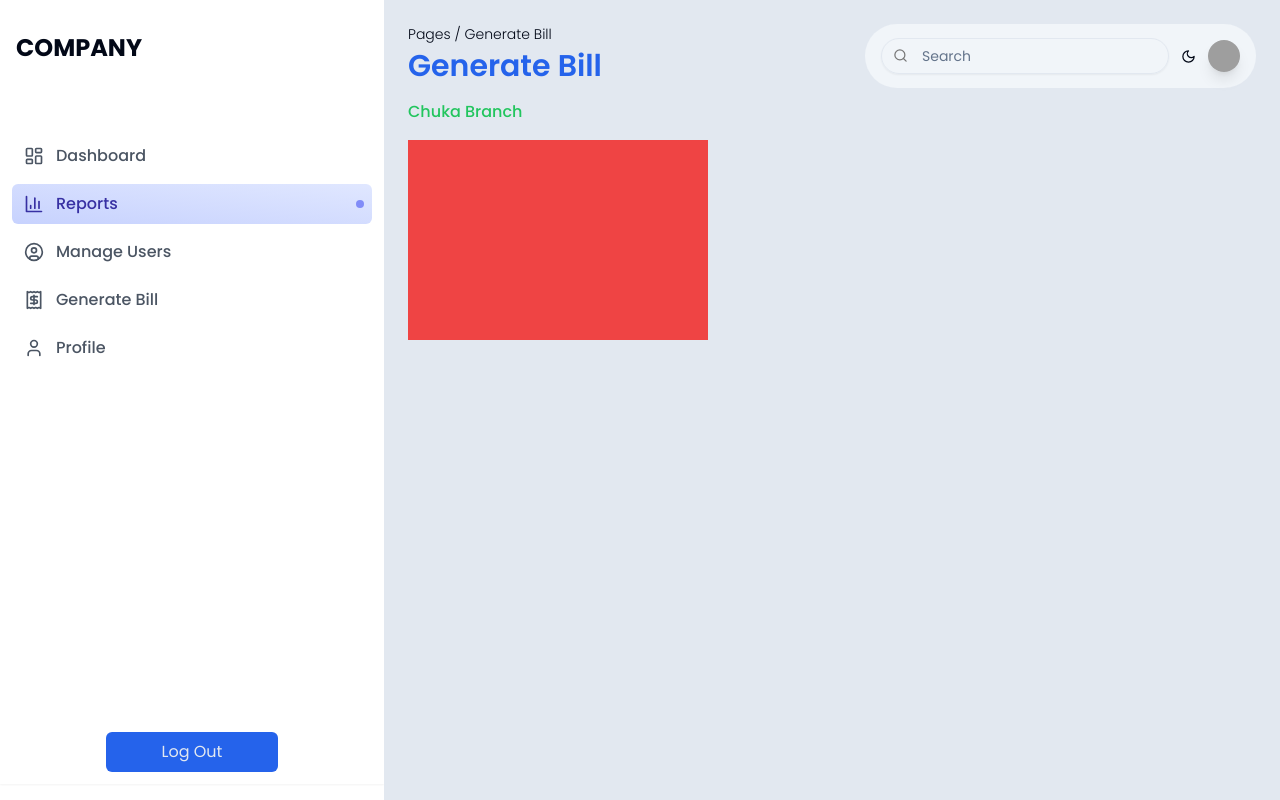
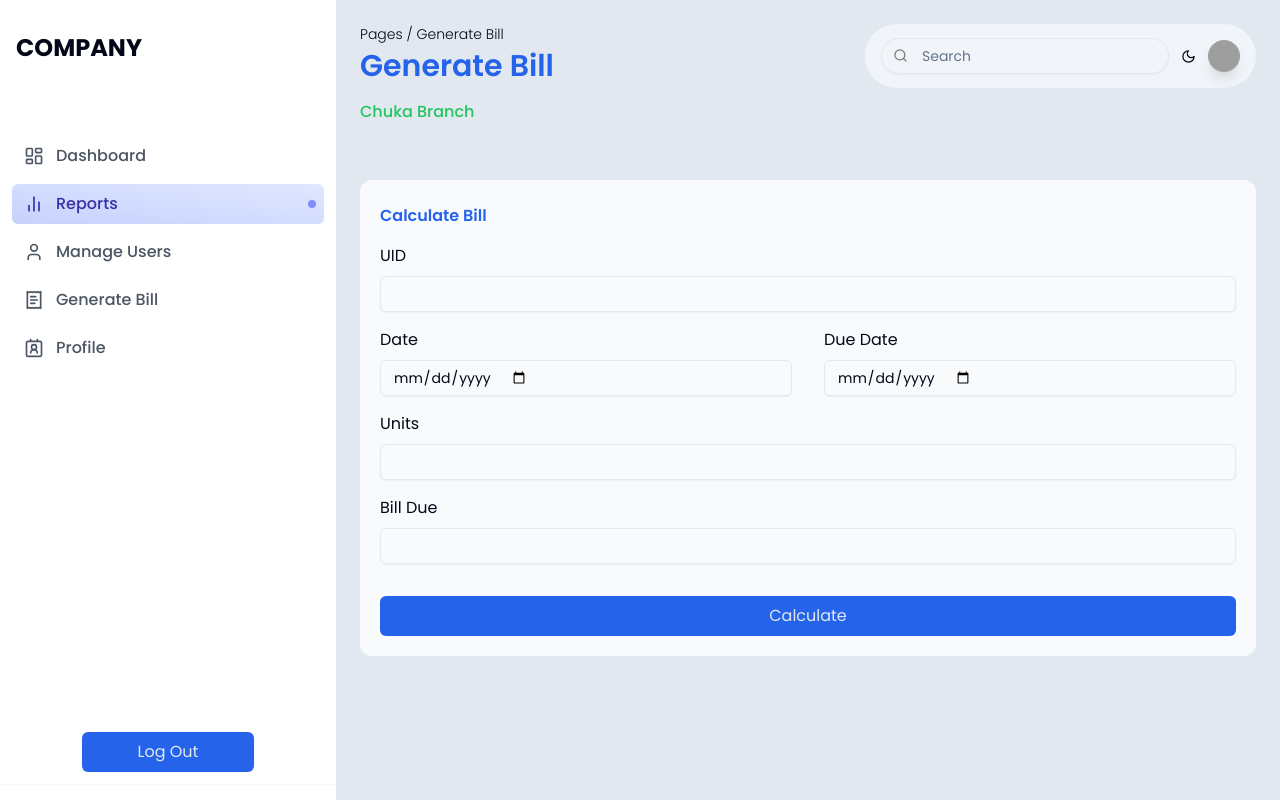
Before and after one commit to deluxesande/nextjs-ems-dashboard, a Next.js app: page /generate-bill in a window 1280 px wide. Built offline with nearby package versions, Linux system fonts and the light colour scheme; grey boxes are pictures that could not be loaded.

Commit message:
(Add): generate bill page

```diff
--- a/components/SideMenu/index.tsx
+++ b/components/SideMenu/index.tsx
@@ -1,10 +1,12 @@
 "use-client";
+import { useRouter } from "next/router";
 import { createContext, useState } from "react";
 
 export const SideMenuContext = createContext<any>(null);
 
 const SideMenu = ({ children }: any) => {
     const [expanded, setExpanded] = useState<boolean>(true);
+    const router = useRouter();
 
     return (
         <aside className="h-screen py-4 w-96">
@@ -26,7 +28,10 @@ const SideMenu = ({ children }: any) => {
                 </SideMenuContext.Provider>
 
                 <div className="flex justify-center items-center p-3 text-center w-full">
-                    <button className="bg-primary text-slate-200 px-14 py-2 rounded-md">
+                    <button
+                        className="bg-primary text-slate-200 px-14 py-2 rounded-md"
+                        onClick={() => router.push("/login")}
+                    >
                         Log Out
                     </button>
                 </div>
--- a/components/SideMenuLayout/index.tsx
+++ b/components/SideMenuLayout/index.tsx
@@ -3,10 +3,10 @@ import SideMenu from "@/components/SideMenu";
 import SideMenuItem from "@/components/utils/SideMenuItem";
 import {
     LayoutDashboard,
-    BarChart3,
-    UserCircle,
-    Receipt,
+    BarChart2,
     User,
+    ReceiptText,
+    Contact2,
     Search,
     Moon,
 } from "lucide-react";
@@ -30,21 +30,18 @@ const SideMenuLayout: React.FC<{
                     onClick={() => router.push("/")}
                 />
                 <SideMenuItem
-                    icon={<BarChart3 size={20} />}
+                    icon={<BarChart2 size={20} />}
                     text="Reports"
                     active
                     alert
                 />
+                <SideMenuItem icon={<User size={20} />} text="Manage Users" />
                 <SideMenuItem
-                    icon={<UserCircle size={20} />}
-                    text="Manage Users"
-                />
-                <SideMenuItem
-                    icon={<Receipt size={20} />}
+                    icon={<ReceiptText size={20} />}
                     text="Generate Bill"
                     onClick={() => router.push("/generate-bill")}
                 />
-                <SideMenuItem icon={<User size={20} />} text="Profile" />
+                <SideMenuItem icon={<Contact2 size={20} />} text="Profile" />
             </SideMenu>
             <div className="flex-grow p-6 bg-slate-200">
                 <div className="flex justify-between">
--- a/pages/generate-bill/index.tsx
+++ b/pages/generate-bill/index.tsx
@@ -1,5 +1,6 @@
 "use client";
 import SideMenuLayout from "@/components/SideMenuLayout";
+import { Input } from "@/components/ui/input";
 import Head from "next/head";
 
 const GenerateBill = () => {
@@ -8,7 +9,69 @@ const GenerateBill = () => {
             <Head>
                 <title>EBS | Generate Bill</title>
             </Head>
-            <div className="bg-red-500 h-[200px] w-[300px]"></div>
+            <div
+                className="bg-slate-50 p-5 mt-14 rounded-xl"
+                style={{ width: "calc(100vw - 384px)" }}
+            >
+                <h1 className="text-primary font-semibold text-md my-1">
+                    Calculate Bill
+                </h1>
+                <div className="mt-4">
+                    <label htmlFor="uid" className="text-md">
+                        UID
+                    </label>
+                    <Input
+                        id="uid"
+                        type="text"
+                        className="rounded-md w-full mt-2"
+                    />
+                </div>
+                <div className="flex w-full gap-8">
+                    <div className="mt-4 flex-1">
+                        <label htmlFor="uid" className="text-md">
+                            Date
+                        </label>
+                        <Input
+                            id="uid"
+                            type="date"
+                            className="rounded-md w-full mt-2"
+                        />
+                    </div>
+                    <div className="mt-4 flex-1">
+                        <label htmlFor="uid" className="text-md">
+                            Due Date
+                        </label>
+                        <Input
+                            id="uid"
+                            type="date"
+                            className="rounded-md w-full mt-2"
+                        />
+                    </div>
+                </div>
+                <div className="mt-4">
+                    <label htmlFor="uid" className="text-md">
+                        Units
+                    </label>
+                    <Input
+                        id="uid"
+                        type="text"
+                        className="rounded-md w-full mt-2"
+                    />
+                </div>
+                <div className="mt-4">
+                    <label htmlFor="uid" className="text-md">
+                        Bill Due
+                    </label>
+                    <Input
+                        id="uid"
+                        type="text"
+                        className="rounded-md w-full mt-2"
+                    />
+                </div>
+                <button className="bg-primary text-slate-200 px-14 py-2 w-full rounded-md mt-8">
+                    Calculate
+                </button>
+            </div>
         </SideMenuLayout>
     );
 };
--- a/pages/index.tsx
+++ b/pages/index.tsx
@@ -2,7 +2,6 @@ import SideMenuLayout from "@/components/SideMenuLayout";
 import { UsersRound, DollarSign, UserRoundCheck } from "lucide-react";
 import Head from "next/head";
 import React from "react";
-import { number } from "zod";
 
 export default function Home() {
     const stats = [
```
